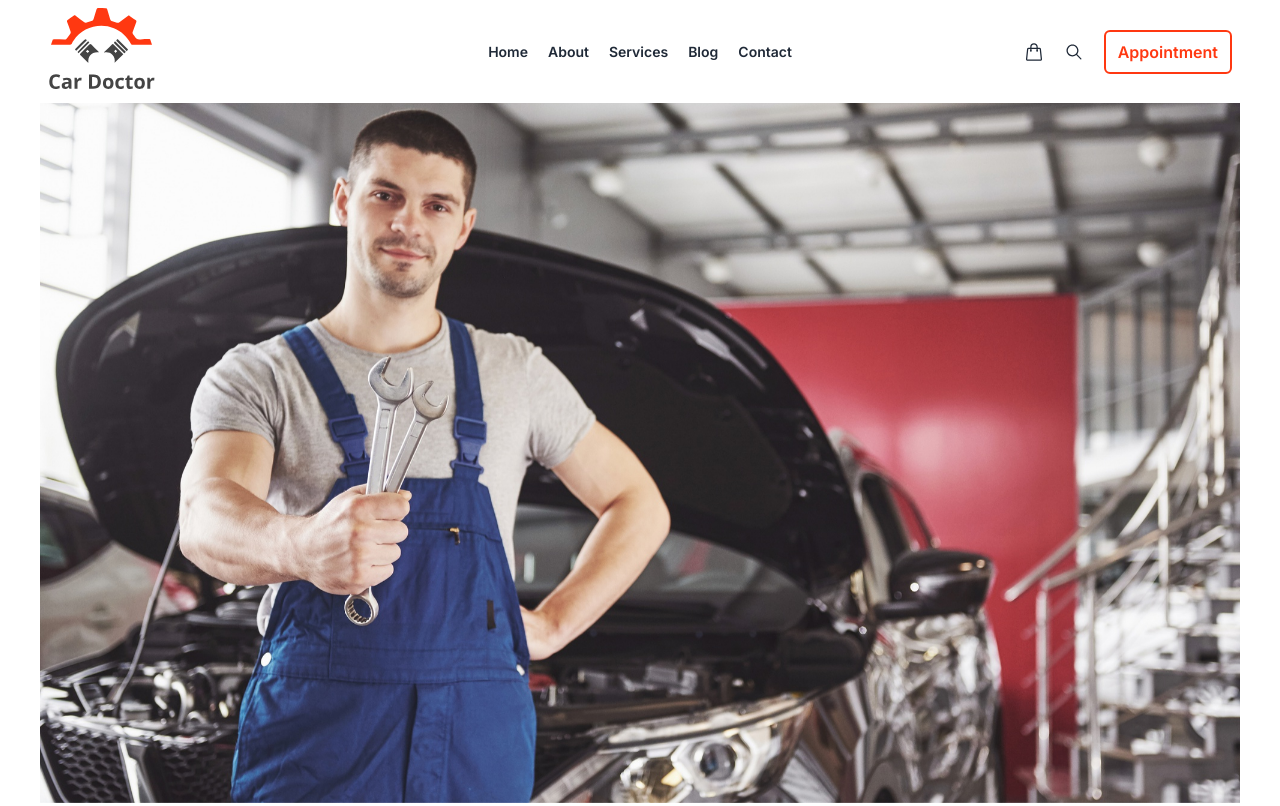
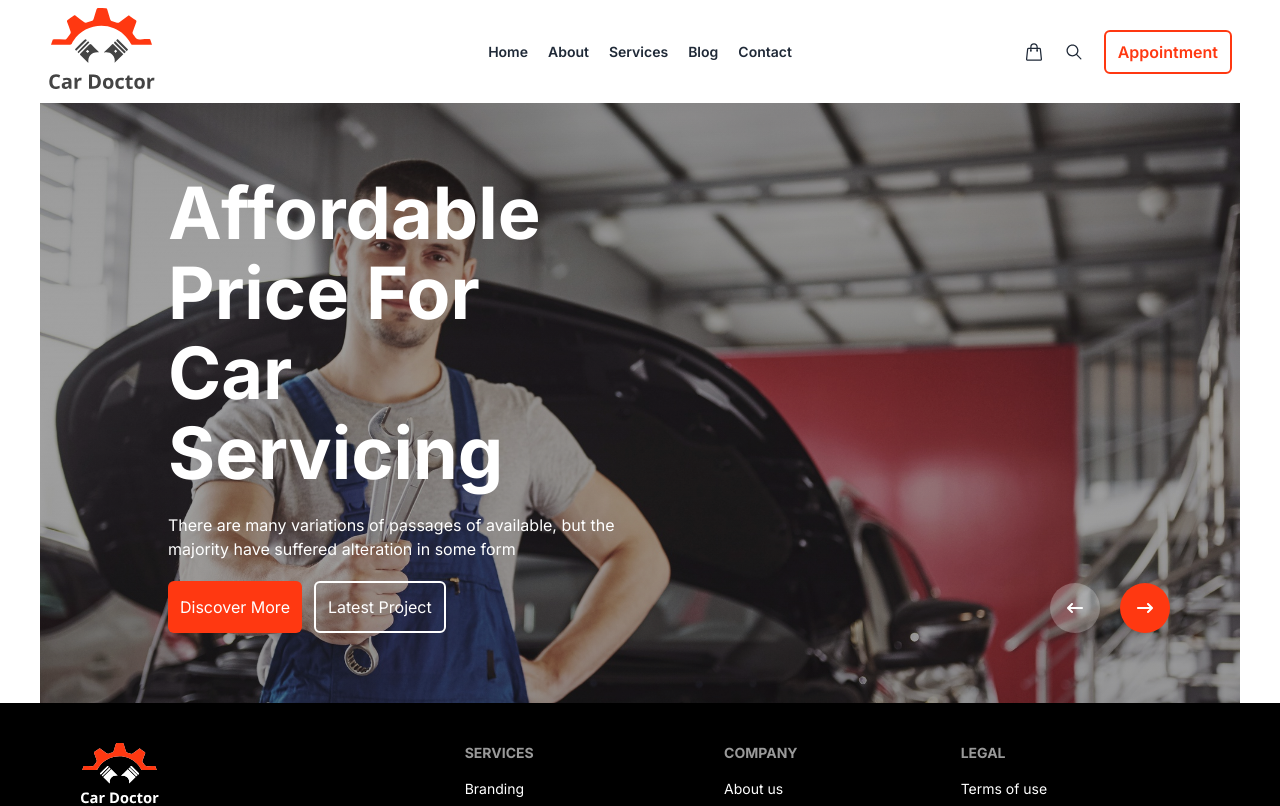
Before and after one commit to Shahriar-Samir/Car-Doctor, a React (Vite) app: page / in a window 1280 px wide. Shown: the top 806 px of the page. Built offline with nearby package versions, Linux system fonts and the light colour scheme.

Commit message:
added banner section

```diff
--- a/src/pages/Home/Banner.jsx
+++ b/src/pages/Home/Banner.jsx
@@ -1,24 +1,94 @@
-import React from 'react';
-import { Swiper, SwiperSlide } from 'swiper/react';
+import { FaArrowLeftLong } from "react-icons/fa6";
+import { FaArrowRightLong } from "react-icons/fa6";
+import { Swiper, SwiperSlide} from 'swiper/react';
 import 'swiper/css';
+import {useRef, useState } from "react";
+
 
 const Banner = () => {
+    const swiperRef = useRef()
+    const [currentSlide,setCurrentSlide] = useState(0)
+
     return (
-        <div>
+        <div className="relative">
               <Swiper
       spaceBetween={50}
       slidesPerView={1}
-      onSlideChange={() => console.log('slide change')}
-      onSwiper={(swiper) => console.log(swiper)}
+      onSwiper={(swiper) => {swiperRef.current = swiper}}
+      className='h-[600px]'
     >
-      <SwiperSlide className=''><img src='/images/banner/1.jpg' className='w-full h-[700px] object-cover'/></SwiperSlide>
-      <SwiperSlide className=''><img src='/images/banner/2.jpg' className='w-full h-[700px] object-cover'/></SwiperSlide>
-      <SwiperSlide className=''><img src='/images/banner/3.jpg' className='w-full h-[700px] object-cover'/></SwiperSlide>
-      <SwiperSlide className=''><img src='/images/banner/4.jpg' className='w-full h-[700px] object-cover'/></SwiperSlide>
-      <SwiperSlide className=''><img src='/images/banner/5.jpg' className='w-full h-[700px] object-cover'/></SwiperSlide>
-      <SwiperSlide className=''><img src='/images/banner/6.jpg' className='w-full h-[700px] object-cover'/></SwiperSlide>
-      ...
+      <SwiperSlide className="bg-[linear-gradient(to_top,rgba(0,0,0,0.4),rgba(0,0,0,0)),linear-gradient(to_bottom,rgba(0,0,0,0.4),rgba(0,0,0,0)),url('/images/banner/1.jpg')] bg-cover">
+
+            <div className='flex justify-start ms-32 w-full h-full '>
+            <div className='self-center'>
+            <h1 className='text-white font-bold text-7xl w-11/12 max-w-[350px] leading-[80px]'>Affordable Price For Car Servicing</h1>
+            <p className='w-11/12 max-w-[500px] text-white mt-5'>There are many variations of passages of  available, but the majority have suffered alteration in some form</p>
+           <div className="flex gap-3 mt-5">
+           <button className="bg-common-color text-white rounded-md p-3">Discover More</button>
+            <button className="text-white border-2 border-white p-3 rounded-md">Latest Project</button>
+           </div>
+            </div>
+            </div>
+      </SwiperSlide>
+      <SwiperSlide className="bg-[url('/images/banner/2.jpg')] bg-cover ">
+            <div className='flex justify-start items-center w-full h-full'>
+            <div>
+            <h1>Affordable Price For Car Servicing</h1>
+            <p>There are many variations of passages of  available, but the majority have suffered alteration in some form</p>
+            </div>
+            </div>
+      </SwiperSlide>
+      <SwiperSlide className="bg-[url('/images/banner/3.jpg')] bg-cover ">
+            <div className='flex justify-start items-center w-full h-full'>
+            <div>
+            <h1>Affordable Price For Car Servicing</h1>
+            <p>There are many variations of passages of  available, but the majority have suffered alteration in some form</p>
+            </div>
+            </div>
+      </SwiperSlide>
+      <SwiperSlide className="bg-[url('/images/banner/4.jpg')] bg-cover ">
+            <div className='flex justify-start items-center w-full h-full'>
+            <div>
+            <h1>Affordable Price For Car Servicing</h1>
+            <p>There are many variations of passages of  available, but the majority have suffered alteration in some form</p>
+            </div>
+            </div>
+      </SwiperSlide>
+      <SwiperSlide className="bg-[url('/images/banner/5.jpg')] bg-cover ">
+            <div className='flex justify-start items-center w-full h-full'>
+            <div>
+            <h1>Affordable Price For Car Servicing</h1>
+            <p>There are many variations of passages of  available, but the majority have suffered alteration in some form</p>
+            </div>
+            </div>
+      </SwiperSlide>
+      <SwiperSlide className="bg-[url('/images/banner/6.jpg')] bg-cover ">
+            <div className='flex justify-start items-center w-full h-full'>
+            <div>
+            <h1>Affordable Price For Car Servicing</h1>
+            <p>There are many variations of passages of  available, but the majority have suffered alteration in some form</p>
+            </div>
+            </div>
+      </SwiperSlide>
+
+
     </Swiper>
+    <div className="absolute right-[70px] bottom-[70px] z-10 flex justify-between w-[120px] items-center gap-5 text-white">
+      <button className={currentSlide > 0? "w-[50px] h-[50px] flex justify-center items-center  bg-common-color rounded-full hover:bg-cc-hover active:w-[45px] active:h-[45px]" : "w-[50px] h-[50px] flex justify-center items-center  bg-[#FFFFFF40] rounded-full"} onClick={()=>{swiperRef.current.slidePrev()
+        if(currentSlide > 0){
+            setCurrentSlide(currentSlide-1)
+        }
+      }}>
+                <FaArrowLeftLong className=""/>
+                </button>
+                <button className={currentSlide < 5? "w-[50px] h-[50px] flex justify-center items-center  bg-common-color rounded-full hover:bg-cc-hover active:w-[45px] active:h-[45px]" : "w-[50px] h-[50px] flex justify-center items-center bg-[#FFFFFF40]  rounded-full"} onClick={()=>{swiperRef.current.slideNext()
+                          if(currentSlide < 5){
+                            setCurrentSlide(currentSlide+1)
+                        }
+                }}>
+                <FaArrowRightLong className=""/>
+                </button>
+      </div>
         </div>
     );
 };
--- a/tailwind.config.js
+++ b/tailwind.config.js
@@ -8,6 +8,7 @@ export default {
     extend: {
       colors: {
         'common-color': '#FF3811',
+        'cc-hover': '#933b2afd',
       }
     },
   },
```
